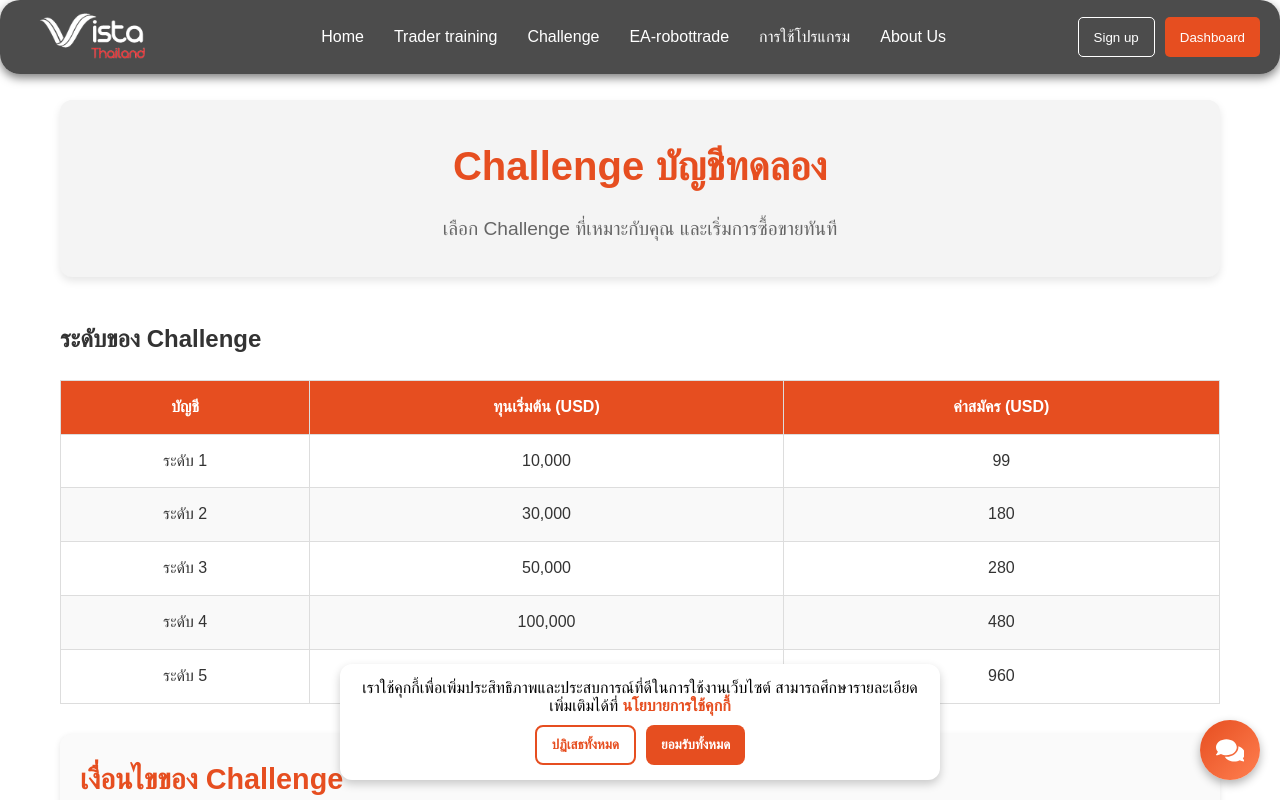
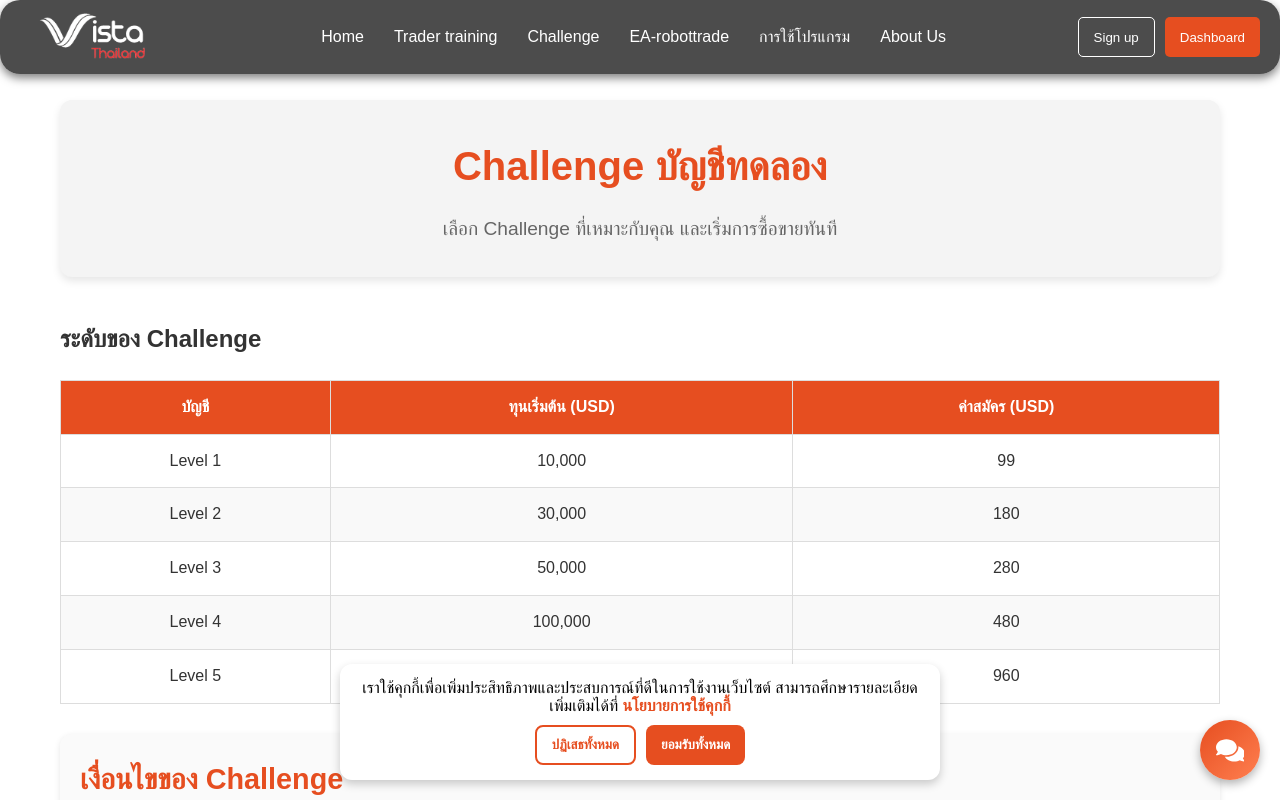
Before and after one commit to joozery/Vistathai, a React (Vite) app in the folder frontend/: page /challenge in a window 1280 px wide. Shown: the top 800 px of the page. Built offline with nearby package versions, Linux system fonts and the light colour scheme.

Commit message:
อัพเดภาพ

```diff
--- a/frontend/src/page/Challenge.jsx
+++ b/frontend/src/page/Challenge.jsx
@@ -22,11 +22,11 @@ const Challenge = () => {
             </tr>
           </thead>
           <tbody>
-            <tr><td>ระดับ 1</td><td>10,000</td><td>99</td></tr>
-            <tr><td>ระดับ 2</td><td>30,000</td><td>180</td></tr>
-            <tr><td>ระดับ 3</td><td>50,000</td><td>280</td></tr>
-            <tr><td>ระดับ 4</td><td>100,000</td><td>480</td></tr>
-            <tr><td>ระดับ 5</td><td>200,000</td><td>960</td></tr>
+            <tr><td>Level 1</td><td>10,000</td><td>99</td></tr>
+            <tr><td>Level 2</td><td>30,000</td><td>180</td></tr>
+            <tr><td>Level 3</td><td>50,000</td><td>280</td></tr>
+            <tr><td>Level 4</td><td>100,000</td><td>480</td></tr>
+            <tr><td>Level 5</td><td>200,000</td><td>960</td></tr>
           </tbody>
         </table>
       </section>
```
